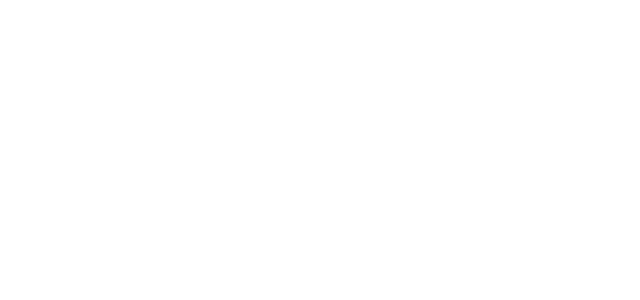
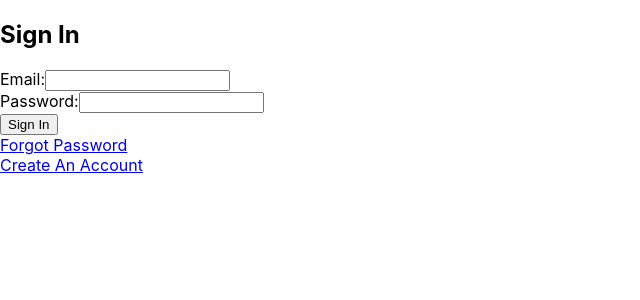
Before and after one commit to Haktan8/Owl-Judge, a React (Create React App) app in the folder owl-judge/client/: page / in a window 1280 px wide. Before the commit this address had no page. Shown: the top 300 px of the page, without its empty margins (0-640 px from the left). Built offline with nearby package versions, Linux system fonts and the light colour scheme.

Commit message:
Update App.js

```diff
--- a/owl-judge/client/src/App.js
+++ b/owl-judge/client/src/App.js
@@ -10,8 +10,9 @@
     <Router>
     <Routes>
         {/* Root route */}
+        <Route path="/" element={<SignIn />} />
         <Route path="/signin" element={<SignIn />} />
-        <Route path="/Signup" element={<SignUp />} />
+        <Route path="/signup" element={<SignUp />} />
         <Route path="/forgot-password" element={<ForgotPassword />} />
 
 
```
